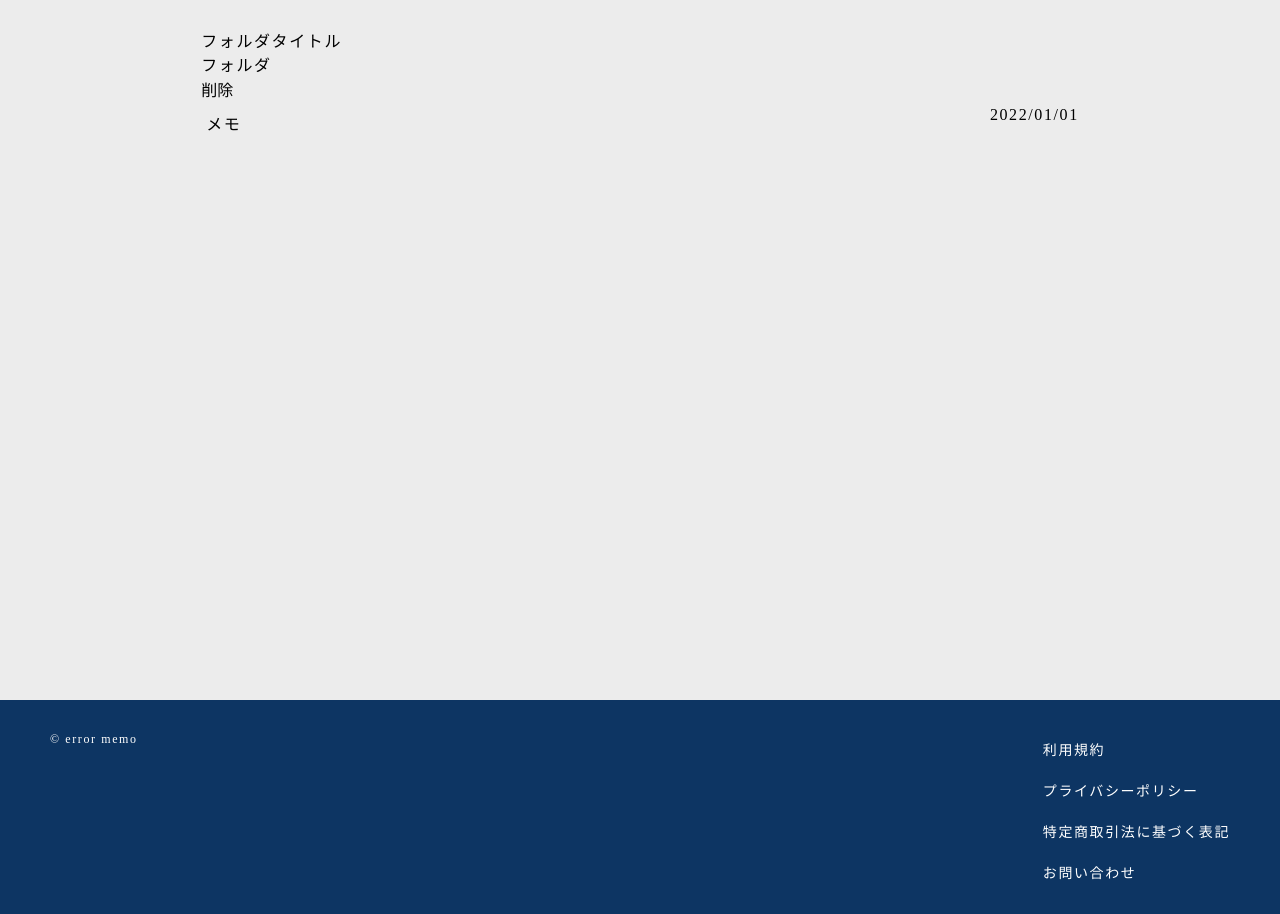
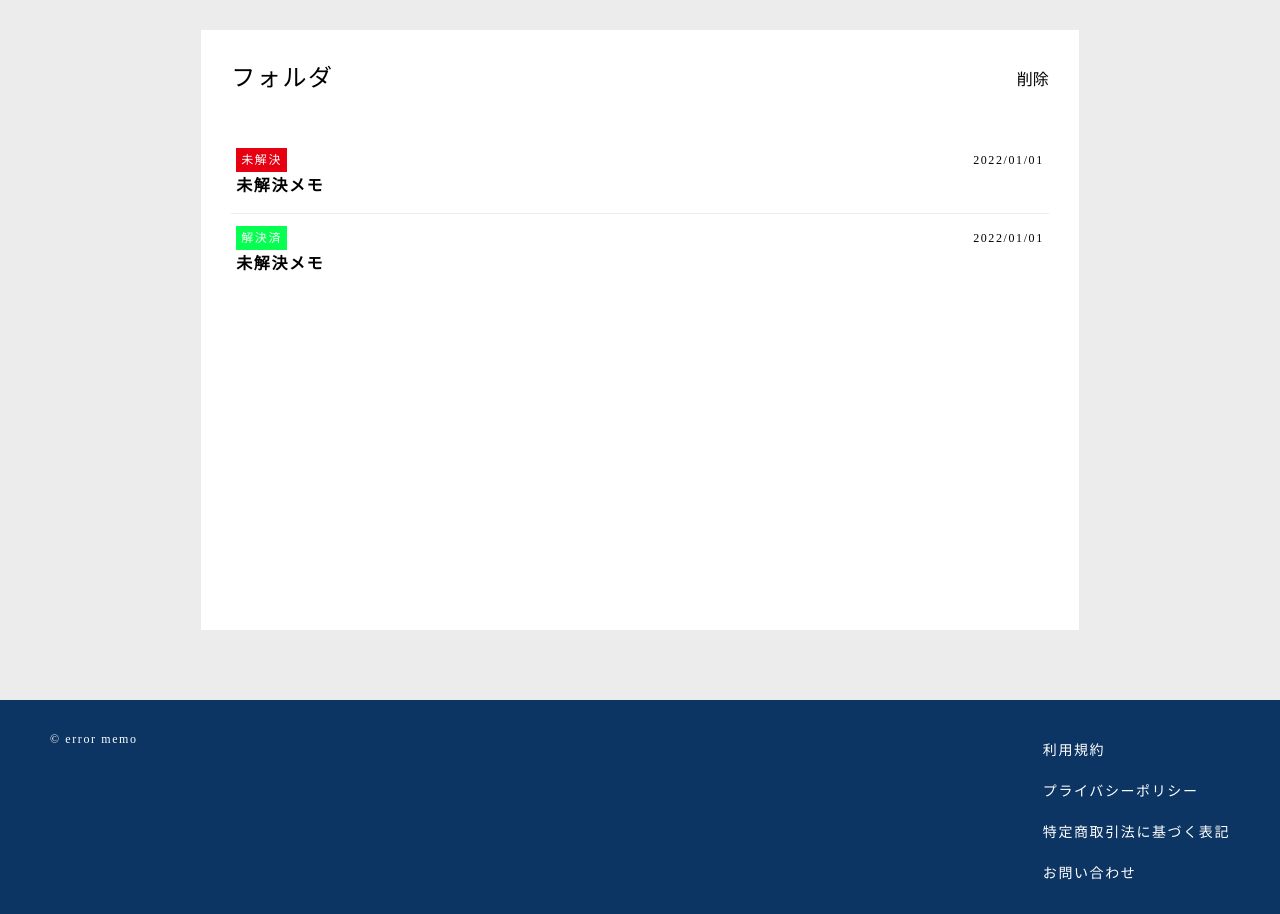
Before and after one commit to nodoguro68/error_memo, a PHP site: page /folder.php in a window 1280 px wide. Shown: the part 120-1034 px from the top of the page. Run offline with PHP 8.4, Linux system fonts and the light colour scheme; style sheets or scripts are compiled from the project's sources; some libraries are stand-ins or nearby versions.

Commit message:
フォルダのスタイル作成

```diff
--- a/app/folder.php
+++ b/app/folder.php
@@ -7,19 +7,30 @@ include '../template/header.php';
 
 <main class="main">
     <div class="container">
-        フォルダタイトル
-        <section class="section">
-            <div class="section__header">
-                <h2 class="section__title">フォルダ</h2>
-                <button class="section__delete-btn">削除</button>
+        <section class="folder">
+            <div class="folder__header">
+                <h2 class="folder__title">フォルダ</h2>
+                <button type="button" class="folder__delete-btn">削除</button>
             </div>
-            <div class="section__body">
+            <div class="folder__body">
                 <ul class="memo-list">
                     <ul class="memo-list">
                         <li class="memo-list__item">
-                            <a href="memo_form.php" class="memo-list__link">
-                                メモ
-                                <span class="memo-list__date">2022/01/01</span>
+                            <a href="memo_form.php?memo_id=" class="memo-list__link">
+                                <div class="memo-list__head">
+                                    <span class="memo-list__label memo-list__label--unsolved">未解決</span>
+                                    <span class="memo-list__date">2022/01/01</span>
+                                </div>
+                                <span class="memo-list__title">未解決メモ</span>
+                            </a>
+                        </li>
+                        <li class="memo-list__item">
+                            <a href="memo_form.php?memo_id=" class="memo-list__link">
+                                <div class="memo-list__head">
+                                    <span class="memo-list__label memo-list__label--solved">解決済</span>
+                                    <span class="memo-list__date">2022/01/01</span>
+                                </div>
+                                <span class="memo-list__title">未解決メモ</span>
                             </a>
                         </li>
                     </ul>
@@ -29,6 +40,22 @@ include '../template/header.php';
 
     </div>
 
+    <div class="modal">
+        <div class="modal__head">
+            <p class="modal__text">フォルダ内の全てのメモも削除されますがよろしいですか？</p>
+        </div>
+        <div class="modal__body">
+            <form method="post" class="modal__form">
+                <div class="btn-wrap">
+                    <button type="button" class="modal-btn modal-btn--cancel">キャンセル</button>
+                    <input type="submit" name="delete_folder" value="削除" class="modal-btn modal-btn--delete">
+                </div>
+            </form>
+        </div>
+    </div>
+
+    <div class="modal-bg"></div>
+
 </main>
 <?php include '../template/footer.php' ?>
 
--- a/resource/scss/modules/_memo-list.scss
+++ b/resource/scss/modules/_memo-list.scss
@@ -10,12 +10,25 @@
 
     .memo-list__link {
         display: block;
-        padding: 10px 5px;
+        padding: 15px 5px;
     }
 
     .memo-list__head {
         position: relative;
         font-size: $fz-s;
+    }
+
+    .memo-list__label {
+        padding: 5px;
+        color: $c-main;
+
+        &--unsolved {
+            background: $bg-warning;
+        }
+
+        &--solved {
+            background: rgb(6, 255, 81);
+        }
     }
 
     .memo-list__date {
@@ -25,6 +38,8 @@
     }
 
     .memo-list__title {
+        display: block;
+        margin-top: $space-s;
         font-weight: bold;
     }
 }
--- /dev/null
+++ b/resource/scss/page/_folder.scss
@@ -0,0 +1,24 @@
+.folder {
+    min-height: 600px;
+    padding: 30px;
+    background: $bg-main;
+
+    .folder__header {
+        position: relative;
+    }
+
+    .folder__title {
+        font-size: $fz-xl;
+    }
+
+    .folder__delete-btn {
+        position: absolute;
+        top: 20px;
+        right: 0;
+        transform: translateY(-50%);
+    }
+
+    .folder__body {
+        margin-top: $space-3l;
+    }
+}
--- a/resource/scss/style.scss
+++ b/resource/scss/style.scss
@@ -13,3 +13,4 @@
 
 @import 'page/admin';
 @import 'page/mypage';
+@import 'page/folder';
```
